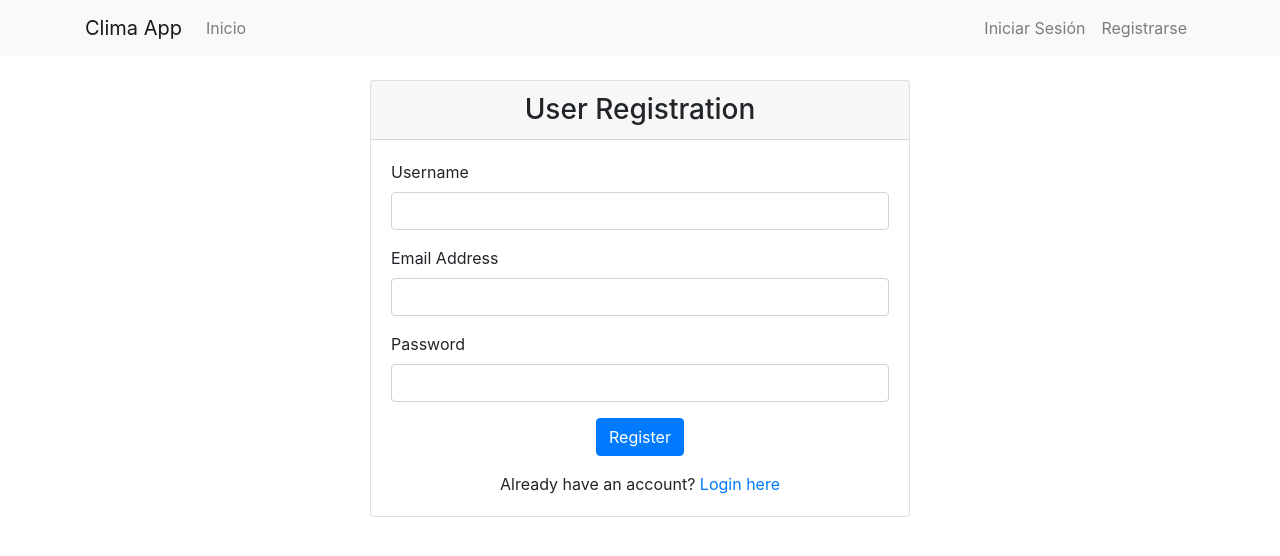
After one commit to matiasluceroitec/segundo_2025_comision_unica, a Flask app: page /register in a window 1280 px wide. The commit adds this page. Shown: the top 556 px of the page. Run offline with Flask 3, Linux system fonts and the light colour scheme; some libraries are stand-ins or nearby versions.

Commit message:
clase preefi- flask login

```diff
--- a/app.py
+++ b/app.py
@@ -4,6 +4,18 @@ from datetime import datetime
 from flask import Flask, flash, render_template, request, redirect, url_for
 from flask_migrate import Migrate
 from flask_sqlalchemy import SQLAlchemy
+from flask_login import (
+    LoginManager,
+    login_user,
+    login_required,
+    logout_user,
+    current_user,
+)
+from werkzeug.security import (
+    check_password_hash,
+    generate_password_hash
+    )
+
 
 app = Flask(__name__)
 
@@ -15,8 +27,16 @@ app.config['SQLALCHEMY_DATABASE_URI'] = (
 db = SQLAlchemy(app)
 migrate = Migrate(app, db)
 
+login_manager = LoginManager()
+login_manager.init_app(app)
+login_manager.login_view = 'login'
 
-from models import City, Climate
+
+from models import City, Climate, User
+
+@login_manager.user_loader
+def load_user(user_id):
+    return User.query.get(int(user_id))
 
 @app.route('/')
 def index():
@@ -24,7 +44,68 @@ def index():
         'index.html'
     )
 
+@app.route('/login', methods=['GET', 'POST'])
+def login():
+    if current_user.is_authenticated:
+        return redirect(url_for('index'))
+
+    if request.method == 'POST':
+        username = request.form['username']
+        password = request.form['password'] # Pass que llega desde el formulario
+
+        user = User.query.filter_by(username=username).first()
+        if user and check_password_hash(pwhash=user.password_hash, password=password):
+            login_user(user)
+            return redirect(url_for('index'))
+
+    return render_template(
+        'auth/login.html'
+    )
+
+@app.route('/register', methods=['GET', 'POST'])
+def register():
+    if current_user.is_authenticated:
+        return redirect(url_for('index'))
+
+    if request.method == 'POST':
+        username = request.form["username"]
+        email = request.form["email"]
+        password = request.form["password"]
+
+        user = User.query.filter_by(username=username).first()
+        if user:
+            flash('Username exist', 'error')
+            return redirect(url_for('register'))
+
+        # Hasheo de contraseña
+        password_hash = generate_password_hash(
+            password=password,
+            method='pbkdf2'
+        )
+        # Creacion del nuevo usuario
+        new_user = User(
+            username=username,
+            email=email,
+            password_hash=password_hash
+        )
+        db.session.add(new_user)
+        db.session.commit()
+
+        flash('Username created succefully', 'success')
+        return redirect(url_for('login'))
+
+
+    return render_template(
+        'auth/register.html'
+    )
+
+@app.route('/logout')
+def logout():
+    logout_user()
+    return redirect(url_for('index'))
+
 @app.route('/city', methods=['POST', 'GET'])
+#@login_required
 def city():
     if request.method == "POST":
         name = request.form["name"]
@@ -47,9 +128,15 @@ def city():
 @app.route('/city/<int:city_id>')
 def city_detail(city_id):
     city = City.query.get_or_404(city_id)
+    weathers = Climate.query.filter_by(
+        ciudad_id=city.id
+        ).filter_by(
+            user_id=current_user.id
+        ).all()
     return render_template(
         'city_detail.html',
         city=city,
+        weathers=weathers
     )
 
 @app.route('/city/<int:city_id>/get_current_climate')
@@ -63,6 +150,7 @@ def get_current_climate(city_id):
         temperature=data['current_weather']['temperature'],
         windspeed=data['current_weather']['windspeed'],
         winddirection=data['current_weather']['winddirection'],
+        user_id=current_user
     )
     db.session.add(clima_actual)
     db.session.commit()
--- /dev/null
+++ b/templates/auth/register.html
@@ -0,0 +1,37 @@
+{% extends "layout.html" %}
+
+{% block head_title %}User Registration{% endblock %}
+
+{% block body %}
+<div class="row justify-content-center">
+    <div class="col-md-6">
+        <div class="card">
+            <div class="card-header">
+                <h3 class="text-center mb-0">User Registration</h3>
+            </div>
+            <div class="card-body">
+                <form method="POST" action="{{ url_for('register') }}">
+                    <div class="form-group">
+                        <label for="username">Username</label>
+                        <input type="text" class="form-control" id="username" name="username" required>
+                    </div>
+                    <div class="form-group">
+                        <label for="email">Email Address</label>
+                        <input type="email" class="form-control" id="email" name="email" required>
+                    </div>
+                    <div class="form-group">
+                        <label for="password">Password</label>
+                        <input type="password" class="form-control" id="password" name="password" required>
+                    </div>
+                    <div class="text-center">
+                        <button type="submit" class="btn btn-primary">Register</button>
+                    </div>
+                </form>
+                <div class="mt-3 text-center">
+                    Already have an account? <a href="{{ url_for('login') }}">Login here</a>
+                </div>
+            </div>
+        </div>
+    </div>
+</div>
+{% endblock %}
--- a/templates/city.html
+++ b/templates/city.html
@@ -41,6 +41,8 @@
                     {% endfor %}
                 {% endif%}
             {% endwith %}
+
+            {% if current_user.is_authenticated %}
                 <div class="col">
                     <form method="post" action="">
                         <label for="name">Name</label>
@@ -55,6 +57,9 @@
                         </button>
                     </form>
                 </div>
+            {% else %}
+                <p><strong>Inicie sesion para agregar una ciudad</strong></p>
+            {% endif %}
         </div>
     </div>
 </div>
--- a/templates/layout.html
+++ b/templates/layout.html
@@ -1,34 +1,69 @@
 <!doctype html>
-<html lang="en">
+<html lang="es">
   <head>
-    <title>{% block title %}{% endblock %}</title>
+    <title>{% block title %}{% block head_title %}{% endblock %} - Aplicación del Clima{% endblock %}</title>
     <!-- Required meta tags -->
     <meta charset="utf-8">
     <meta name="viewport" content="width=device-width, initial-scale=1, shrink-to-fit=no">
-
     <!-- Bootstrap CSS -->
     <link rel="stylesheet" href="https://stackpath.bootstrapcdn.com/bootstrap/4.3.1/css/bootstrap.min.css" integrity="sha384-ggOyR0iXCbMQv3Xipma34MD+dH/1fQ784/j6cY/iJTQUOhcWr7x9JvoRxT2MZw1T" crossorigin="anonymous">
   </head>
   <body>
     <nav class="navbar navbar-expand-sm navbar-light bg-light">
-        <a class="navbar-brand" href="/">Inicio</a>
-        <button class="navbar-toggler d-lg-none" type="button" data-toggle="collapse" data-target="#collapsibleNavId" aria-controls="collapsibleNavId"
-            aria-expanded="false" aria-label="Toggle navigation">
+        <div class="container">
+            <a class="navbar-brand" href="{{ url_for('index') }}">Clima App</a>
+            <button class="navbar-toggler d-lg-none" type="button" data-toggle="collapse" data-target="#collapsibleNavId">
                 <span class="navbar-toggler-icon"></span>
             </button>
             <div class="collapse navbar-collapse" id="collapsibleNavId">
                 <ul class="navbar-nav mr-auto mt-2 mt-lg-0">
                     <li class="nav-item">
-                    <a class="nav-link" href="/city">City</a>
+                        <a class="nav-link" href="{{ url_for('index') }}">Inicio</a>
                     </li>
+                    {% if current_user.is_authenticated %}
+                      <li class="nav-item">
+                          <a class="nav-link" href="{{ url_for('city') }}">Ciudades</a>
+                      </li>
+                    {% endif %}
                 </ul>
-            <form class="form-inline my-2 my-lg-0">
-                <input class="form-control mr-sm-2" type="text" placeholder="Search">
-                <button class="btn btn-outline-success my-2 my-sm-0" type="submit">Search</button>
-            </form>
+                <ul class="navbar-nav ml-auto">
+                    {% if current_user.is_authenticated %}
+                        <li class="nav-item">
+                            <span class="nav-link">Hola, {{ current_user.username }}</span>
+                        </li>
+                        <li class="nav-item">
+                            <a class="nav-link" href="{{ url_for('logout') }}">Cerrar Sesión</a>
+                        </li>
+                    {% else %}
+                        <li class="nav-item">
+                            <a class="nav-link" href="{{ url_for('login') }}">Iniciar Sesión</a>
+                        </li>
+                        <li class="nav-item">
+                            <a class="nav-link" href="{{ url_for('register') }}">Registrarse</a>
+                        </li>
+                    {% endif %}
+                </ul>
+            </div>
         </div>
     </nav>
+
+    <div class="container mt-4">
+        {% with messages = get_flashed_messages(with_categories=true) %}
+            {% if messages %}
+                {% for category, message in messages %}
+                    <div class="alert alert-{{ 'danger' if category == 'error' else 'success' }} alert-dismissible fade show" role="alert">
+                        {{ message }}
+                        <button type="button" class="close" data-dismiss="alert" aria-label="Close">
+                            <span aria-hidden="true">&times;</span>
+                        </button>
+                    </div>
+                {% endfor %}
+            {% endif %}
+        {% endwith %}
+
         {% block body %}{% endblock %}
+    </div>
+
     <!-- Optional JavaScript -->
     <!-- jQuery first, then Popper.js, then Bootstrap JS -->
     <script src="https://code.jquery.com/jquery-3.3.1.slim.min.js" integrity="sha384-q8i/X+965DzO0rT7abK41JStQIAqVgRVzpbzo5smXKp4YfRvH+8abtTE1Pi6jizo" crossorigin="anonymous"></script>
```
Also changed, not shown: migrations/versions/9d90542bc592_add_user_id_to_climate_model.py (added, +34 -0 lines), migrations/versions/e1fdbc4d4734_initial_migration.py (added, +47 -0 lines), migrations/versions/f7dd4620e59c_initial_migration.py (deleted, +0 -38 lines), models.py (+19 -0 lines), requirements.txt (+23 -0 lines), templates/auth/login.html (added, +33 -0 lines), templates/city_detail.html (+8 -4 lines), templates/index.html (+15 -2 lines). Lines whose indentation alone changed are shown as unchanged.
